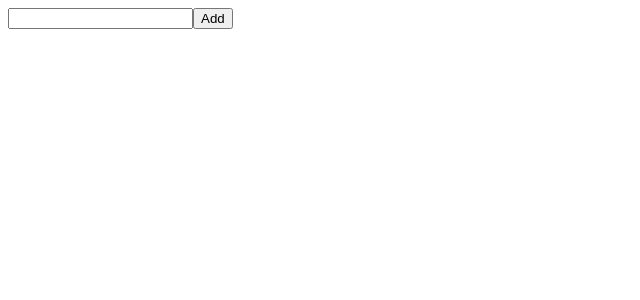
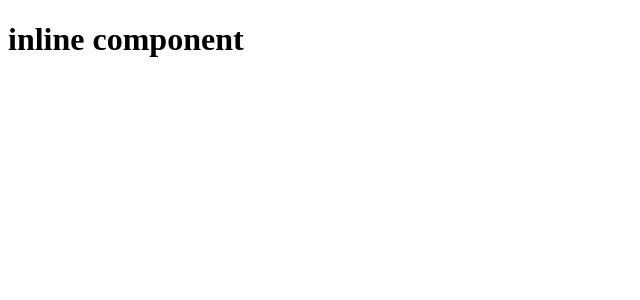
Before and after one commit to claudiahW/reacttodo, a React (Vite) app: page / in a window 1280 px wide. Shown: the top 300 px of the page, without its empty margins (0-640 px from the left). Built offline with nearby package versions, Linux system fonts and the light colour scheme.

Commit message:
write a function to display inline stlying

```diff
--- a/src/App.jsx
+++ b/src/App.jsx
@@ -1,9 +1,11 @@
 import Todo from "./components/Todo";
+import InlineComponent from "./components/InlineComponent";
 
 function App() {
   return (
   <div className="App">
-    <Todo />
+    {/* <Todo /> */}
+    <InlineComponent />
     </div>
 
   );
--- /dev/null
+++ b/src/components/InlineComponent.jsx
@@ -0,0 +1,3 @@
+export default function InlineComponent(){
+    return <div><h1>inline component</h1></div>
+}
--- a/src/components/Todo.jsx
+++ b/src/components/Todo.jsx
@@ -19,8 +19,9 @@ export default function Todo() {
             />
             <button type="submit">Add</button>
         </form>
+
       {todos.map((item) => (
-      <h3>{item}</h3>
+     <TodoItem key={item} item={item} />
       ))}
     </div>
     );
--- /dev/null
+++ b/src/components/TodoItem.jsx
@@ -0,0 +1,3 @@
+export default function TodoItem({item}) {
+    return  <h3>{item}</h3>;
+};
```
Also changed, not shown: 1 other file (tests, documents, lock files or other folders).
